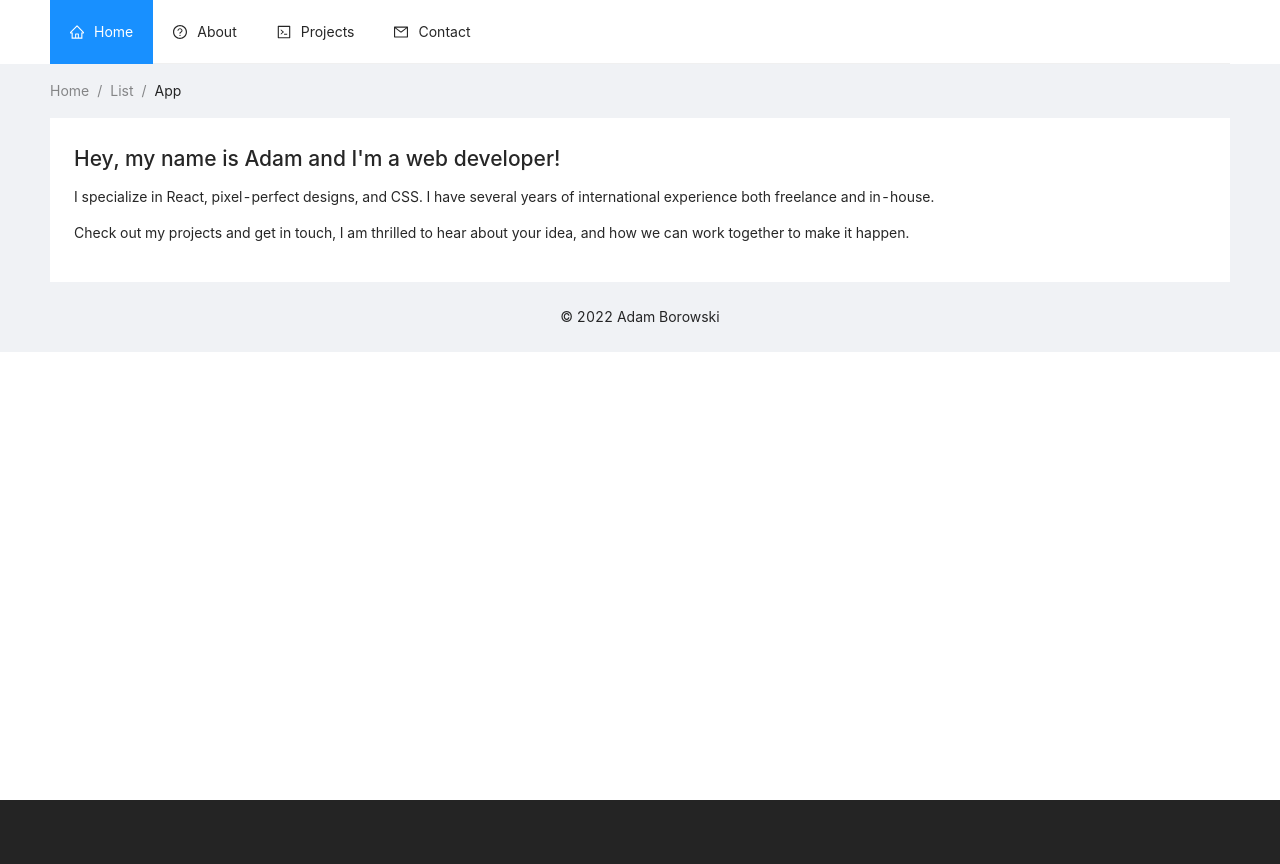
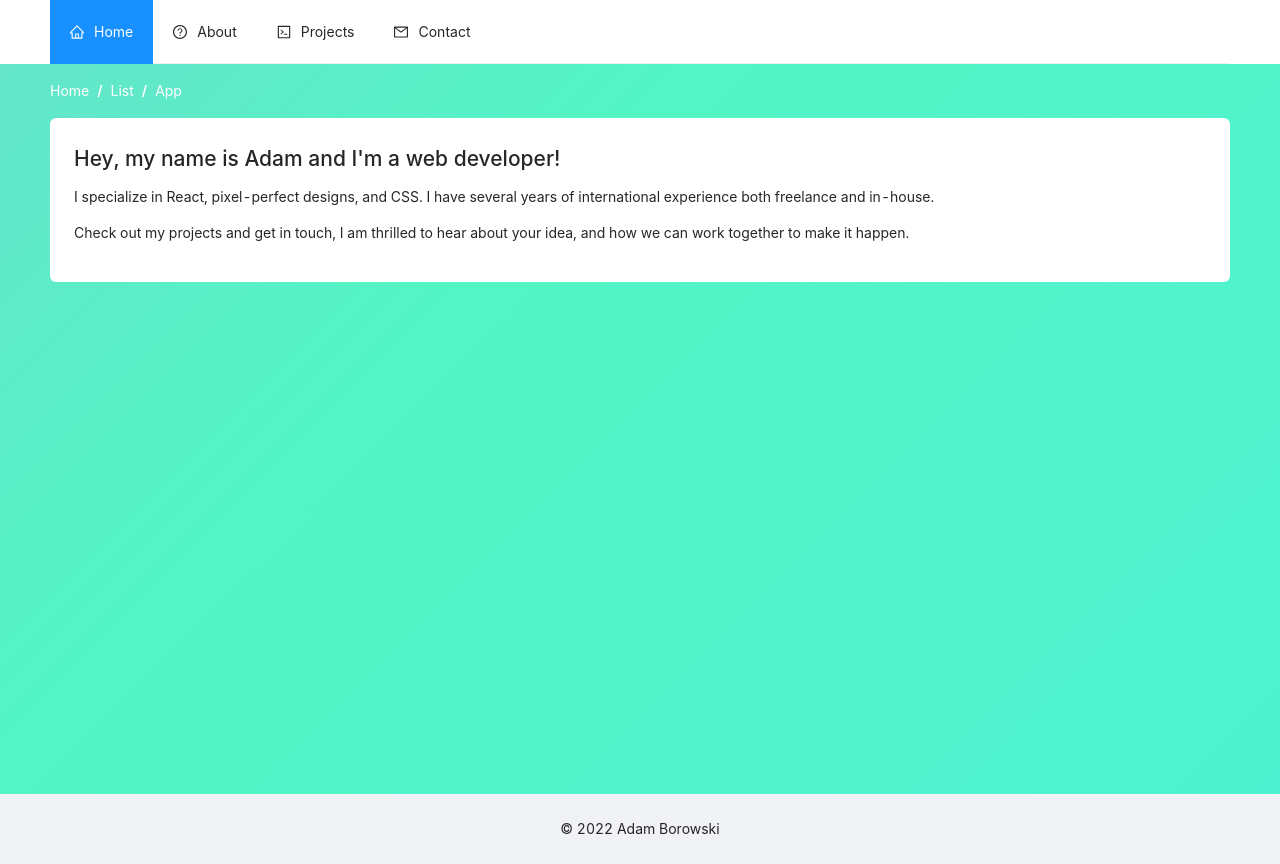
Before and after one commit to Adborowski/personal-site, a React (Vite) app: page / in a window 1280 px wide. Before the commit the page ends 800 px from the top, so only its background shows below. Built offline with nearby package versions, Linux system fonts and the light colour scheme.

Commit message:
Made SiteHeader global

```diff
--- a/src/App.css
+++ b/src/App.css
@@ -1,24 +1,12 @@
 html {
   color: white;
-  font-family: Helvetica;
   background-color: #242424;
 }
 
 .site-layout-content {
-  min-height: 280px;
   padding: 24px;
   background: #fff;
-}
-#components-layout-demo-top .logo {
-  float: left;
-  width: 120px;
-  height: 31px;
-  margin: 16px 24px 16px 0;
-  background: rgba(255, 255, 255, 0.3);
-}
-.ant-row-rtl #components-layout-demo-top .logo {
-  float: right;
-  margin: 16px 0 16px 24px;
+  border-radius: 6px;
 }
 
 .ant-layout-header {
@@ -36,3 +24,31 @@ html {
 .site-layout-content {
   min-height: unset;
 }
+
+.ant-layout.layout {
+  background: linear-gradient(-45deg, #3ae7f6, #53f5c4, #de75fb, #fc9898);
+  background-size: 800% 800%;
+  animation: gradient 15s ease-in-out infinite;
+  height: 100vh;
+}
+
+.ant-breadcrumb-link,
+span.ant-breadcrumb-separator {
+  color: white;
+}
+
+span.ant-breadcrumb-separator {
+  font-weight: 600;
+}
+
+@keyframes gradient {
+  0% {
+    background-position: 0% 50%;
+  }
+  50% {
+    background-position: 100% 50%;
+  }
+  100% {
+    background-position: 0% 50%;
+  }
+}
--- a/src/App.tsx
+++ b/src/App.tsx
@@ -27,20 +27,6 @@ function App() {
 
   return (
     <Layout className="layout">
-      <Header>
-        <div className="logo" />
-        <Menu
-          theme="light"
-          mode="horizontal"
-          defaultSelectedKeys={["1"]}
-          items={menuItems}
-          selectedKeys={[activeNavKey]}
-          onClick={({ key }) => {
-            setActiveNavKey(key);
-            navigate(key);
-          }}
-        ></Menu>
-      </Header>
       <Content style={{ padding: "0 50px" }}>
         <Breadcrumb style={{ margin: "16px 0" }}>
           <Breadcrumb.Item>Home</Breadcrumb.Item>
--- /dev/null
+++ b/src/SiteHeader.tsx
@@ -0,0 +1,45 @@
+import { Breadcrumb, Layout, Menu } from "antd";
+const { Header, Content, Footer } = Layout;
+import {
+  CodeOutlined,
+  HomeOutlined,
+  MailOutlined,
+  QuestionCircleOutlined,
+} from "@ant-design/icons";
+import "antd/dist/antd.css";
+import { Link, useParams, useNavigate, useLocation } from "react-router-dom";
+import { useState } from "react";
+import "./App.css";
+
+const SiteHeader = () => {
+  const menuItems = [
+    { label: "Home", key: "home", icon: <HomeOutlined /> }, // remember to pass the key prop
+    { label: "About", key: "about", icon: <QuestionCircleOutlined /> }, // which is required
+    { label: "Projects", key: "projects", icon: <CodeOutlined /> }, // which is required
+    { label: "Contact", key: "contact", icon: <MailOutlined /> }, // which is required
+  ];
+
+  let navigate = useNavigate();
+  let location = useLocation();
+  let params = useParams();
+
+  const [activeNavKey, setActiveNavKey] = useState("home");
+  return (
+    <Header>
+      <div className="logo" />
+      <Menu
+        theme="light"
+        mode="horizontal"
+        defaultSelectedKeys={["1"]}
+        items={menuItems}
+        selectedKeys={[activeNavKey]}
+        onClick={({ key }) => {
+          setActiveNavKey(key);
+          navigate(key);
+        }}
+      ></Menu>
+    </Header>
+  );
+};
+
+export default SiteHeader;
--- a/src/main.tsx
+++ b/src/main.tsx
@@ -4,10 +4,12 @@ import { BrowserRouter, Routes, Route, Navigate } from "react-router-dom";
 import App from "./App";
 import "./index.css";
 import Projects from "./routes/projects";
+import SiteHeader from "./SiteHeader";
 
 ReactDOM.createRoot(document.getElementById("root") as HTMLElement).render(
   <React.StrictMode>
     <BrowserRouter>
+      <SiteHeader />
       <Routes>
         <Route path="home" element={<App />}></Route>
         <Route path="/" element={<App />}></Route>
```
